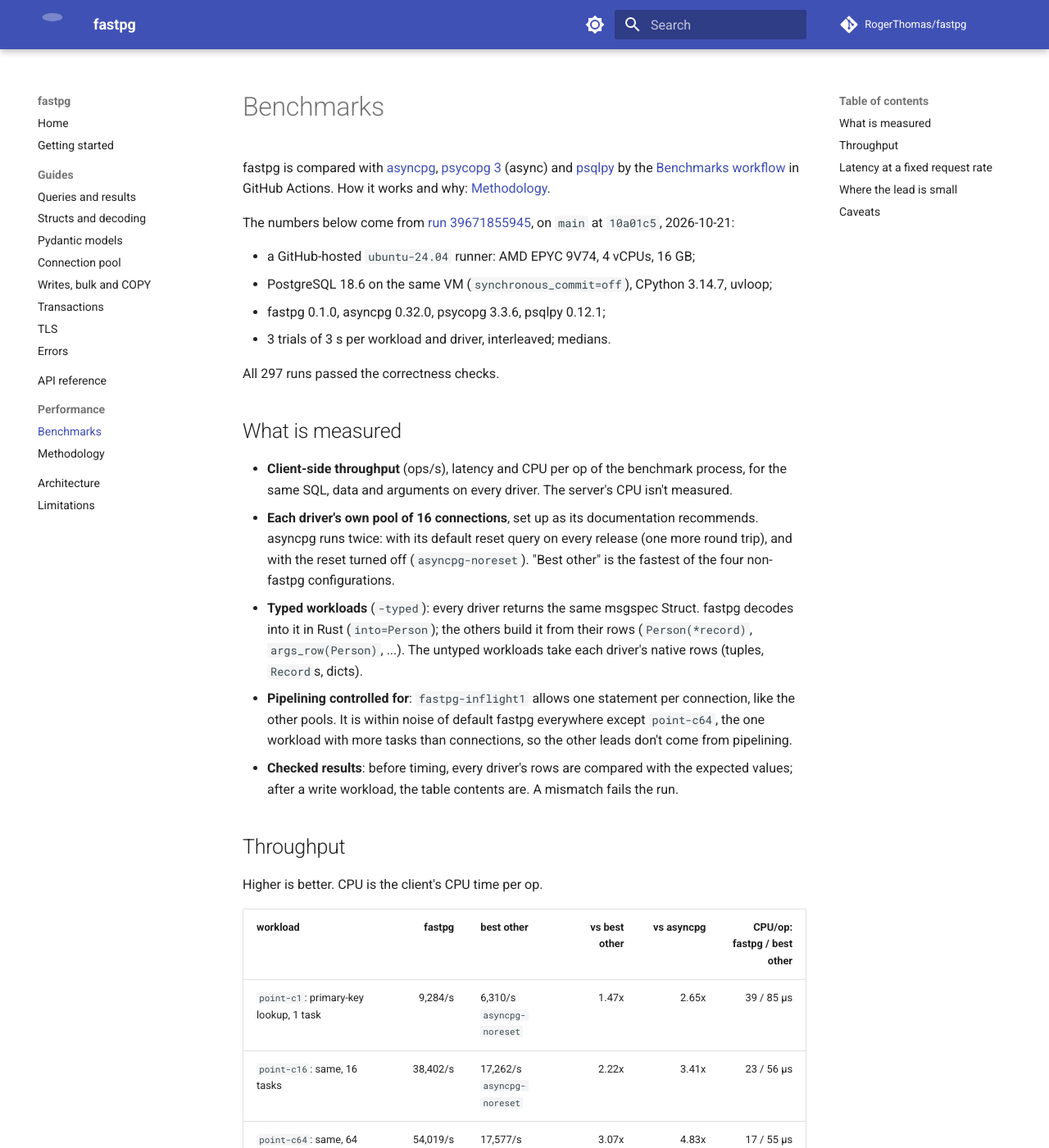
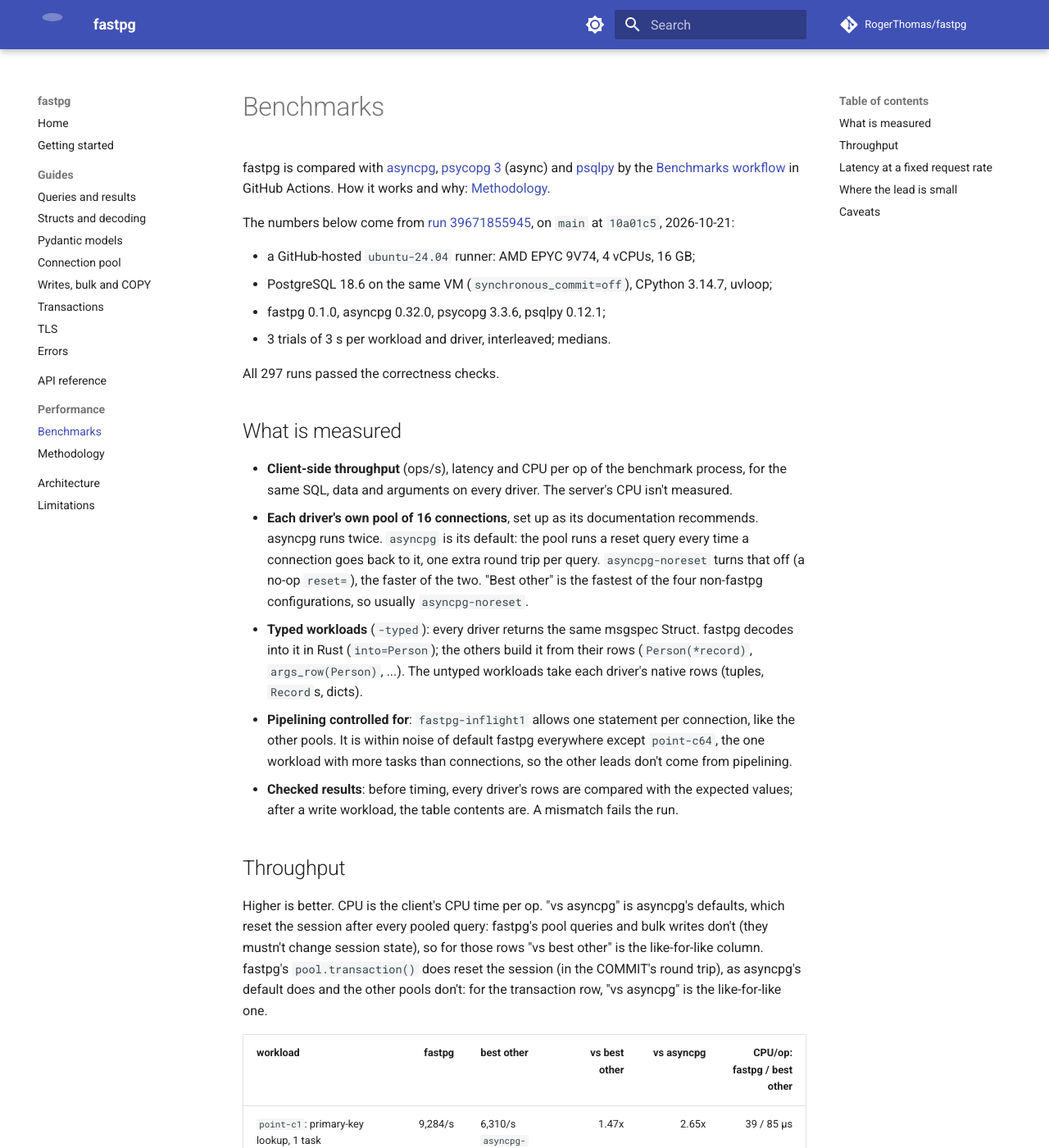
Before and after one commit to RogerThomas/fastpg, an MkDocs documentation site: the page built from docs/performance.md, in a window 1280 px wide and 1400 px high. Shown: the whole window at 82% size. Built offline with MkDocs 1.6.1 and Material for MkDocs 9.7.7, drawn with Linux system fonts in a browser that asks for light colours; comment, search, counter and statistics services are not loaded; some of the changed text lies outside the part shown.

Commit message:
docs: msgspec Structs first; compare like for like on session resets (#10)
**msgspec first.** The README, the docs home and Getting started install
`fastpg` alone. msgspec is already a dependency, and Structs are named
as the recommended and fastest row type. `fastpg[pydantic]` is now an
optional mention, and the pitch and feature lists lead with Structs. The
docs home no longer says fastpg isn't on PyPI.

**Like for like on session resets.** I checked each pool by leaving a
`SET` on a pooled connection and seeing whether its next user still had
it:

| | resets the session on release? |
|---|---|
| fastpg shared queries, bulk writes | no (the pool guide says pool
queries mustn't change session state) |
| fastpg `pool.transaction()` | yes, in the COMMIT's round trip |
| asyncpg (default) | yes, one extra round trip per pooled query |
| asyncpg-noreset, psycopg, psqlpy | no |

So:
- **README:** the table keeps only "vs best other", which is like for
like for its workloads, and footnote ² says why. The "vs asyncpg"
column, which flattered fastpg because asyncpg pays for a reset fastpg's
pool queries skip, is gone from the README.
- **Performance page:** keeps "vs asyncpg", labelled as asyncpg's
defaults, and explains which column is like for like for which rows.
- **The transaction workload:** fastpg resets the session here too, so
its lead is now stated as 1.27x asyncpg (which also resets) and 1.13x
the pools that don't. Before, only the 1.13x was shown.
- **The benchmark summary** (`bench/comparison`): workloads and
configurations carry a `resets_session` flag, and for a workload where
fastpg resets, "fastpg vs best other" compares first with the
configurations that reset too, then with the rest. Checked with a short
local run: `1.11x asyncpg (both reset the session); 0.97x
asyncpg-noreset (no reset)`. That was 1 trial of 1.5s on a laptop, so
noisy. The CI run measured 1.27x and 1.13x.

The strict docs build, the prek hooks and pyright strict on `bench/`
pass.

```diff
--- a/docs/performance.md
+++ b/docs/performance.md
@@ -22,9 +22,10 @@
 * **Client-side throughput** (ops/s), latency and CPU per op of the benchmark process, for
   the same SQL, data and arguments on every driver. The server's CPU isn't measured.
 * **Each driver's own pool of 16 connections**, set up as its documentation recommends.
-  asyncpg runs twice: with its default reset query on every release (one more round trip),
-  and with the reset turned off (`asyncpg-noreset`). "Best other" is the fastest of the four
-  non-fastpg configurations.
+  asyncpg runs twice. `asyncpg` is its default: the pool runs a reset query every time a
+  connection goes back to it, one extra round trip per query. `asyncpg-noreset` turns that
+  off (a no-op `reset=`), the faster of the two. "Best other" is the fastest of the four
+  non-fastpg configurations, so usually `asyncpg-noreset`.
 * **Typed workloads** (`-typed`): every driver returns the same msgspec Struct. fastpg
   decodes into it in Rust (`into=Person`); the others build it from their rows
   (`Person(*record)`, `args_row(Person)`, ...). The untyped workloads take each driver's
@@ -38,7 +39,12 @@
 
 ## Throughput
 
-Higher is better. CPU is the client's CPU time per op.
+Higher is better. CPU is the client's CPU time per op. "vs asyncpg" is asyncpg's defaults,
+which reset the session after every pooled query: fastpg's pool queries and bulk writes don't
+(they mustn't change session state), so for those rows "vs best other" is the like-for-like
+column. fastpg's `pool.transaction()` does reset the session (in the COMMIT's round trip), as
+asyncpg's default does and the other pools don't: for the transaction row, "vs asyncpg" is the
+like-for-like one.
 
 | workload | fastpg | best other | vs best other | vs asyncpg | CPU/op: fastpg / best other |
 |---|---:|---|---:|---:|---:|
@@ -80,8 +86,9 @@
 
 ## Where the lead is small
 
-* **Round-trip-bound work.** `transaction-c16` is six round trips per op, and fastpg leads
-  by 1.13x (1.39x in the [earlier run](https://github.com/RogerThomas/fastpg/actions/runs/39667991922)).
+* **Round-trip-bound work.** `transaction-c16` is six round trips per op. fastpg leads asyncpg,
+  which resets the session after it too, by 1.27x, and the pools that don't by 1.13x (1.39x in
+  the [earlier run](https://github.com/RogerThomas/fastpg/actions/runs/39667991922)).
 * **Tail latency at moderate load.** At 4,000 requests/s, fastpg's p99.9 is within 7% of
   psycopg's and asyncpg-noreset's: a tie on a shared runner.
 * **A real network.** Client and server share a VM, so round trips are short. Over a
```
Also changed, not shown: README.md (+26 -21 lines), docs/benchmarks.md (+7 -4 lines), docs/guide/getting-started.md (+3 -1 lines), docs/index.md (+10 -8 lines), 3 other files.
